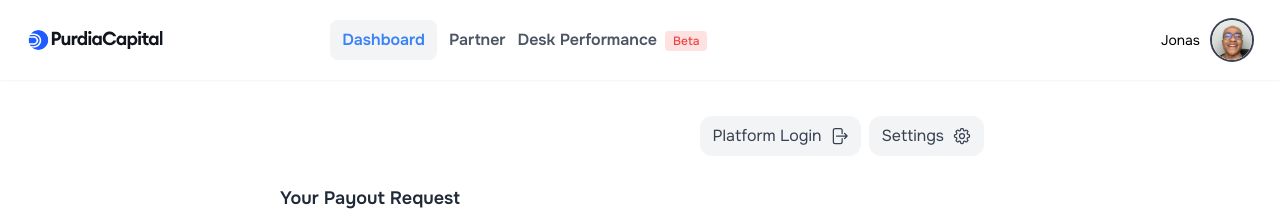
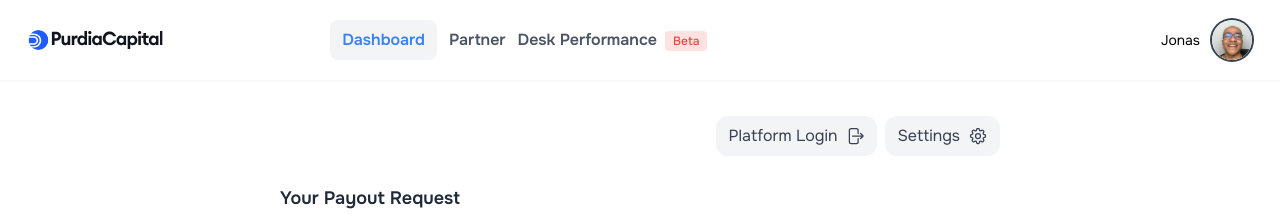
Before and after one commit to holvicks/purdia-capital, a Vue app: page / in a window 1280 px wide. Shown: the top 220 px of the page. Built offline with nearby package versions, Linux system fonts and the light colour scheme.

Commit message:
Dashboard

```diff
--- a/src/components/Dashboard.vue
+++ b/src/components/Dashboard.vue
@@ -1,6 +1,6 @@
 <template>
   <div class="max-w-3xl px-6 mg:px-0 mt-3 mx-auto p-2">
-    <div class="flex items-center gap-2 px-0 py-4 md:p-4  justify-end">
+    <div class="flex items-center gap-2  py-4  justify-end">
       <button
         class="flex items-center gap-2 px-3 py-2 rounded-xl bg-gray-100 text-gray-700 hover:bg-gray-200"
       >
```
